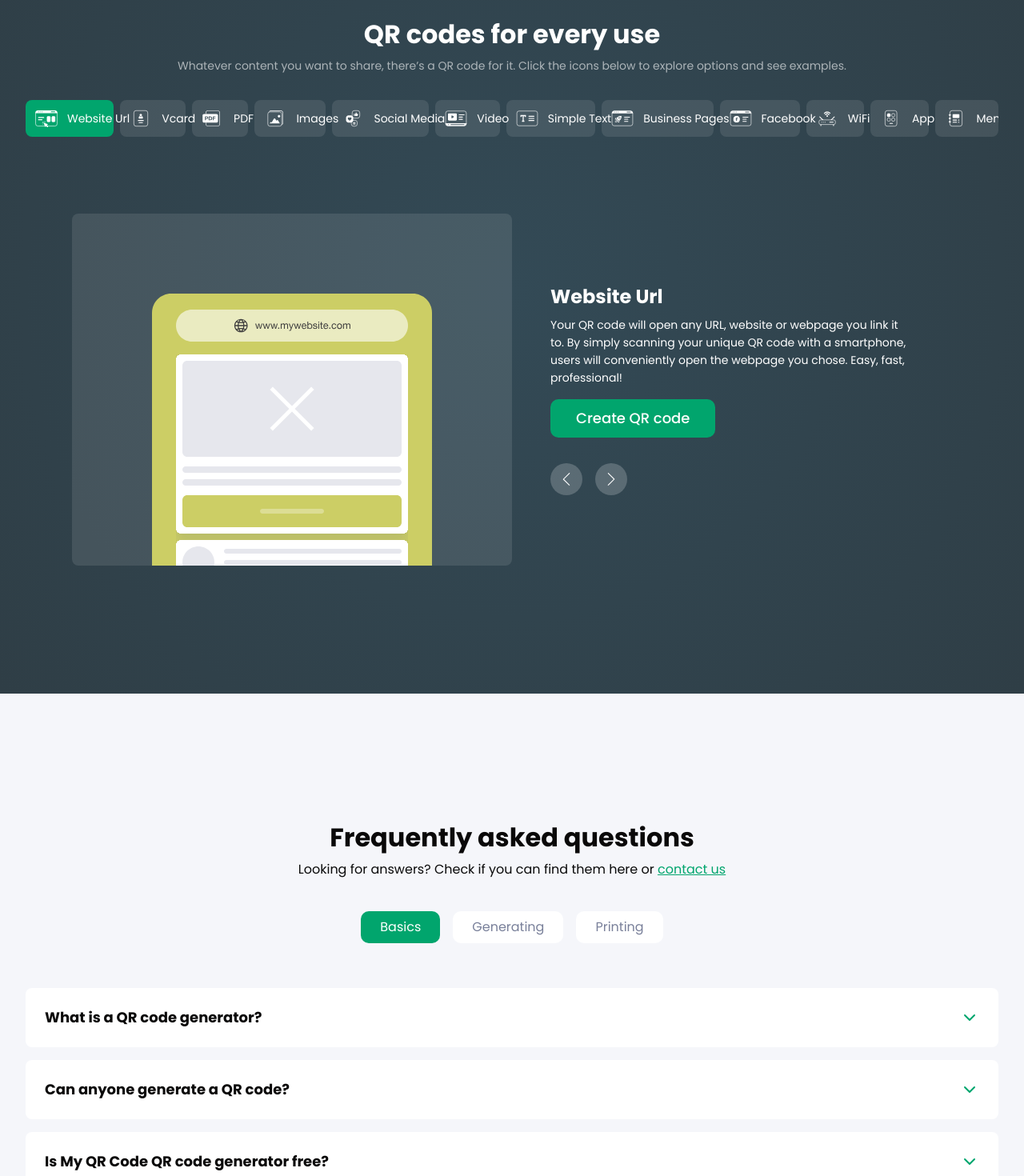
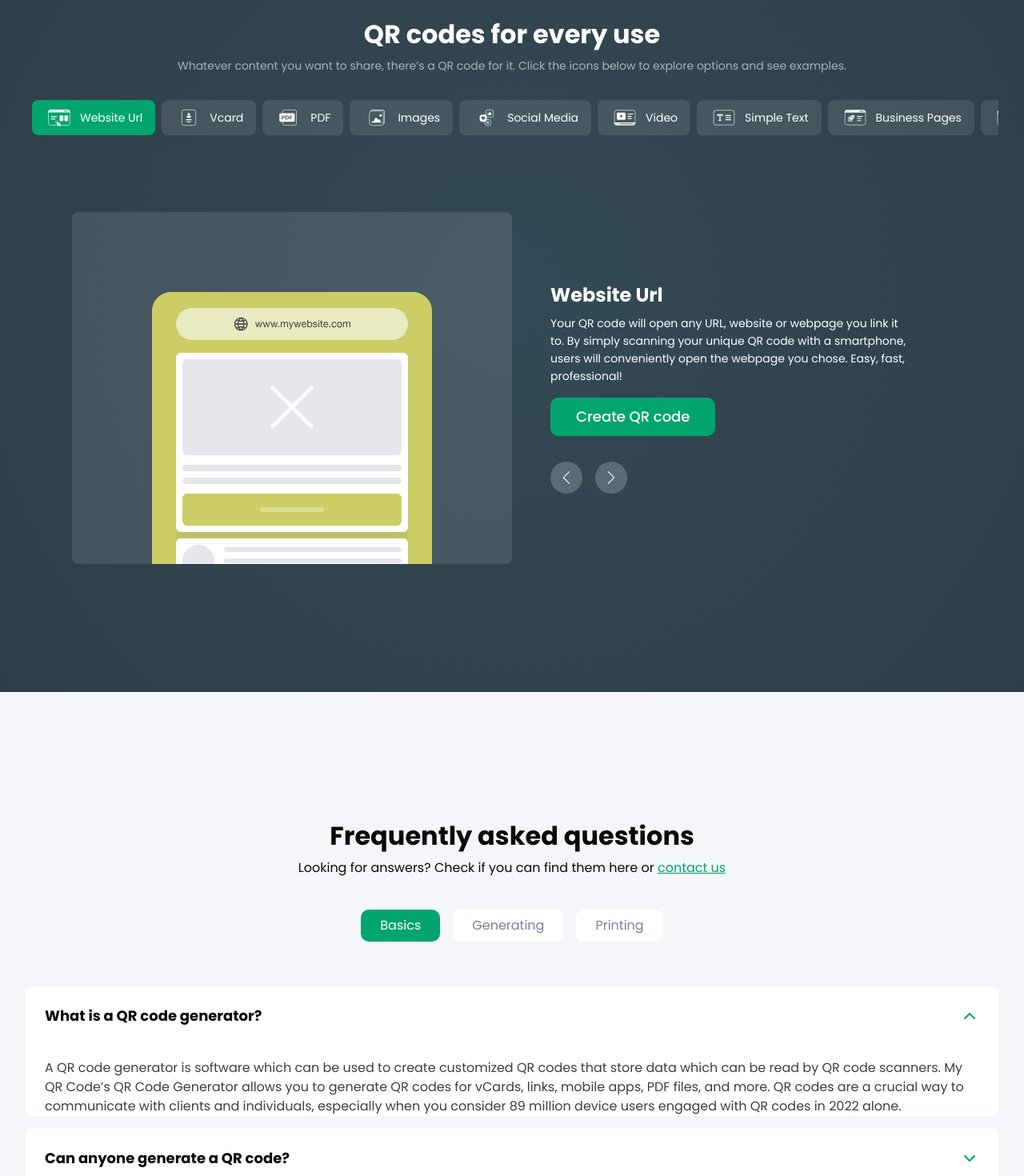
Before and after one commit to monaim3/QR-Code, a Next.js app: page / in a window 1280 px wide. Shown: the part 1960-3430 px from the top of the page at 80% size. Built offline with nearby package versions, Linux system fonts and the light colour scheme.

Commit message:
update animation

```diff
--- a/app/globals.css
+++ b/app/globals.css
@@ -78,6 +78,14 @@
   --sidebar-border: oklch(1 0 0 / 10%);
   --sidebar-ring: oklch(0.556 0 0);
 }
+.scrollbar-hide {
+  -ms-overflow-style: none; /* IE and Edge */
+  scrollbar-width: none; /* Firefox */
+}
+
+.scrollbar-hide::-webkit-scrollbar {
+  display: none; /* Chrome, Safari, Opera */
+}
 
 @layer base {
   * {
--- a/components/home/faq.tsx
+++ b/components/home/faq.tsx
@@ -8,6 +8,7 @@ import {
 import { ChevronDown } from "lucide-react";
 import React, { useState } from "react";
 import Container from "../common/parent-container";
+import { motion, AnimatePresence } from "framer-motion";
 
 class FaqTabItem {
   id: number;
@@ -104,8 +105,22 @@ export default function Faq() {
   const [activeTab, setActiveTab] = useState(FaqData[0].id);
   const [isDropdownOpen, setIsDropdownOpen] = useState(false);
   const scrollContainerRef = React.useRef<HTMLDivElement>(null);
+  const activeTabItem = FaqData.find(tab => tab.id === activeTab);
 
-  const activeTabItem = FaqData.find((tab) => tab.id === activeTab);
+  const [openItem, setOpenItem] = useState<string | undefined>(
+    activeTab === 1 ? "item-0" : undefined
+  );
+
+// Tab change handler
+const handleTabChange = (tabId: number) => {
+  setActiveTab(tabId);
+  setOpenItem(undefined); // collapses all FAQs in new tab
+};
+
+const handleItemClick = (index: number) => {
+  setOpenItem(openItem === `item-${index}` ? undefined : `item-${index}`);
+};
+
 
   return (
     <section className="bg-[#F5F6FA] desktop:py-40 py-16 ">
@@ -188,7 +203,7 @@ export default function Faq() {
               <button
                 key={faq.id}
                 onMouseDown={(e) => e.preventDefault()}
-                onClick={() => setActiveTab(faq.id)}
+                onClick={() => handleTabChange(faq.id)}
                 className={`
                   flex items-center px-6 py-2 rounded-[10px]
                   font-medium whitespace-nowrap
@@ -222,26 +237,42 @@ export default function Faq() {
             <Accordion
             type="single"
             collapsible
+            value={openItem} // controlled state
+            onValueChange={(val) => setOpenItem(val)}
             className="w-full flex flex-col gap-4"
           >
-              {FaqData[activeTab - 1].item.map((item, index) => (
-                <AccordionItem
-                  key={index}
-                  value={`item-${index}`}
-                  className="bg-white rounded-lg w-full"
+            {activeTabItem?.item.map((item, index) => {
+            const isOpen = openItem === `item-${index}`;
+            return (
+              <AccordionItem key={index} value={`item-${index}`} className="bg-white rounded-lg w-full">
+                <AccordionTrigger
+                onClick={() => handleItemClick(index)}
+                className="p-6 text-[var(--Black)] text-[18px] leading-[26px] font-sans font-bold items-center rounded-[12px]"
                 >
-                  <AccordionTrigger className="p-6 text-[var(--Black)] text-[18px] leading-[26px] font-sans font-bold items-center rounded-[12px]">
                   {item.question}
                 </AccordionTrigger>
 
-                  <AccordionContent className="px-6 pt-0 text-[var(--Dark-gray)] text-[16px] leading-[24px]">
+                <AnimatePresence initial={false}>
+                  {isOpen && (
+                    <motion.div
+                      key={`faq-${activeTab}-${index}`} // unique key per tab + item
+                      initial={{ height: 0, opacity: 0 }}
+                      animate={{ height: "auto", opacity: 1 }}
+                      exit={{ height: 0, opacity: 0 }}
+                      transition={{ duration: 0.35, ease: "easeInOut" }}
+                      className="overflow-hidden"
+                    >
+                      <div className="px-6 pt-4 text-[var(--Dark-gray)] text-[16px] leading-[24px]">
                         {item.answer}
-                  </AccordionContent>
+                      </div>
+                    </motion.div>
+                  )}
+                </AnimatePresence>
               </AccordionItem>
-              ))}
+            );
+          })}
           </Accordion>
           </div>
-
         </div>
       </Container>
     </section>
--- a/components/home/qr_types.tsx
+++ b/components/home/qr_types.tsx
@@ -1,9 +1,9 @@
 "use client";
-import { Button } from "@/components/ui/button";
 import Image from "next/image";
 import React from "react";
 import { SlArrowLeft, SlArrowRight } from "react-icons/sl";
 import Container from "../common/parent-container";
+import { motion, AnimatePresence } from "framer-motion";
 
 class QrType {
   id: number;
@@ -164,8 +164,8 @@ export default function QrTypes() {
           <div className="w-full">
             <div
                 ref={scrollContainerRef}
-              className="flex gap-2  overflow-x-auto  scrollbar-hide cursor-grab active:cursor-grabbing"
-              style={{ scrollbarWidth: "none", msOverflowStyle: "none" }}
+                className="flex gap-2 overflow-x-auto scrollbar-hide scroll-smooth px-2"
+                style={{ scrollSnapType: "x mandatory" }}
                 onMouseDown={(e: React.MouseEvent<HTMLDivElement>) => {
                   const container = scrollContainerRef.current;
                   if (!container) return;
@@ -173,7 +173,10 @@ export default function QrTypes() {
                   const startX = e.pageX - container.offsetLeft;
                   const scrollLeft = container.scrollLeft;
 
+                  let isDragging = false;
+
                   const onMouseMove = (moveEvent: MouseEvent) => {
+                    isDragging = true;
                     const x = moveEvent.pageX - container.offsetLeft;
                     const walk = (x - startX) * 2;
                     container.scrollLeft = scrollLeft - walk;
@@ -182,24 +185,28 @@ export default function QrTypes() {
                   const onMouseUp = () => {
                     document.removeEventListener("mousemove", onMouseMove);
                     document.removeEventListener("mouseup", onMouseUp);
+                    setTimeout(() => (isDragging = false), 0);
                   };
 
                   document.addEventListener("mousemove", onMouseMove);
                   document.addEventListener("mouseup", onMouseUp);
-              }}>
+                }}
+              >
                 {QrTypeData.map((qr) => {
                   const isActive = activeTab === qr.id;
-                const tabRef = React.createRef<HTMLButtonElement>();
+                  const tabRefs = React.useRef<Record<number, HTMLButtonElement | null>>({});
+                  // Use ref map instead of createRef each render
+                  if (!tabRefs.current[qr.id]) tabRefs.current[qr.id] = null;
 
                   const handleClick = () => {
+                    if (tabRefs.current[qr.id]) {
                       setActiveTab(qr.id);
 
-                  // Scroll tab into view smoothly
-                  if (tabRef.current && scrollContainerRef.current) {
-                    tabRef.current.scrollIntoView({
+                      // Smooth scroll active tab into view
+                      tabRefs.current[qr.id]?.scrollIntoView({
                         behavior: "smooth",
-                      inline: "center", // scrolls horizontally to center the tab
-                      block: "nearest", // vertically do nothing
+                        inline: "center",
+                        block: "nearest",
                       });
                     }
                   };
@@ -208,25 +215,35 @@ export default function QrTypes() {
                     <button
                       key={qr.id}
                       data-id={qr.id}
-                    ref={tabRef}
+                      ref={(el) => {
+                          tabRefs.current[qr.id] = el; // assign only
+                        }}
                       onMouseDown={(e) => e.preventDefault()}
                       onClick={handleClick}
                       className={`
-                    flex items-center gap-2 px-2 pr-4 py-2 rounded-lg font-medium transition-all duration-300 ease-linear whitespace-nowrap
-                    ${
-                      isActive
+                        flex items-center gap-2 px-4 py-2 rounded-lg font-medium transition-all duration-300 ease-linear
+                        flex-shrink-0
+                        ${isActive
                           ? "bg-[var(--Blue)] text-white"
-                        : "bg-white/10 text-white hover:bg-[var(--Blue)]"
-                    }
-                  `}>
+                          : "bg-white/10 text-white hover:bg-[var(--Blue)]"}
+                      `}
+                      style={{ scrollSnapAlign: "center" }}
+                    >
+                      {/* Fixed-size icon wrapper */}
+                      <div
+                        className="flex-shrink-0 w-9 h-7 flex items-center justify-center"
+                        style={{ minWidth: 36, minHeight: 26 }}
+                      >
                         <Image
                           src={qr.tabImagePath}
                           alt={qr.title}
                           width={36}
                           height={26}
-                      className="flex-shrink-0"
                         />
-                    <span className="text-[14px] leading-[22px] font-sans font-normal whitespace-nowrap">
+                      </div>
+
+                      {/* Full text */}
+                      <span className="text-[14px] leading-[22px] font-sans font-normal flex-shrink-0">
                         {qr.title}
                       </span>
                     </button>
@@ -235,7 +252,22 @@ export default function QrTypes() {
               </div>
             <div className="flex flex-col items-center justify-center pt-6 max-w-[1100px] mx-auto desktop:flex-row desktop:pt-[96px] gap-10 desktop:gap-0">
               {/* Left: Image */}
-              <div className="rounded-lg bg-white/10 px-[25px] pt-[56px] desktop:pt-[100px] w-full max-w-1/2 desktop:w-1/2 flex justify-center">
+             <AnimatePresence mode="wait">
+              <motion.div
+                key={activeTab}
+                initial={{ opacity: 0 }}
+                animate={{ opacity: 1 }}
+                exit={{ opacity: 0 }}
+                transition={{ duration: 0.35, ease: "easeOut" }}
+                className="relative overflow-hidden rounded-lg bg-white/10 px-[25px] pt-[56px] desktop:pt-[100px] w-full desktop:w-1/2 flex justify-center"
+              >
+                <motion.div
+                  initial={{ opacity: 0, y: 80 }}
+                  animate={{ opacity: 1, y: 0 }}
+                  exit={{ opacity: 0, y: 40 }}
+                  transition={{ duration: 0.60, ease: [0.22, 1, 0.36, 1] }}
+                  className="flex justify-center"
+                >
                   <Image
                     src={
                       QrTypeData.find((qr) => qr.id === activeTab)
@@ -251,34 +283,67 @@ export default function QrTypes() {
                     priority
                     className="object-contain object-bottom"
                   />
-              </div>
+                </motion.div>
+              </motion.div>
+             </AnimatePresence>
+              {/* Right: Text */}
+              <AnimatePresence mode="wait">
+              <motion.div
+                key={activeTab}
+                initial={{ opacity: 0 }}
+                animate={{ opacity: 1 }}
+                exit={{ opacity: 0 }}
+                transition={{ duration: 0.2, ease: [0.22, 1, 0.36, 1] }}
+                className="flex flex-col justify-center items-center desktop:items-start w-full max-w-1/2 desktop:w-1/2 px-0 desktop:px-12"
+              >
+                <motion.h3
+                  initial={{ opacity: 0, y: -20 }}
+                  animate={{ opacity: 1, y: 0 }}
+                  exit={{ opacity: 0, y: -10 }}
+                  transition={{ duration: 0.4, ease: "easeOut" }}
+                  className="text-[20px] leading-[28px] font-bold text-center desktop:text-left text-white pb-2 desktop:text-[24px] desktop:leading-[32px]"
+                >
+                  {QrTypeData.find((qr) => qr.id === activeTab)?.title}
+                </motion.h3>
 
-              {/* Right: Text */}
-              <div className="flex flex-col justify-center items-center desktop:items-start w-full max-w-1/2 desktop:w-1/2 px-0 desktop:px-12">
-                <h3 className="text-[20px] leading-[28px] font-bold text-center desktop:text-left text-white pb-2 desktop:text-[24px] desktop:leading-[32px]">
-                  {QrTypeData.find((qr) => qr.id === activeTab)?.title}
-                </h3>
-                <p className="text-[14px] leading-[22px] font-normal text-center desktop:text-start text-white pb-4">
-                  {
-                    QrTypeData.find((qr) => qr.id === activeTab)
-                      ?.contentDescription
-                  }
-                </p>
-                <a href="#"className="bg-[var(--Blue)] hover:bg-[#018f5f] rounded-[10px] text-white text-[18px] leading-[26px] font-medium py-[11px] px-[32px] inline-block transition-all duration-300 ease-linear
-">Create QR code</a>
+                <motion.p
+                  initial={{ opacity: 0, y: -10 }}
+                  animate={{ opacity: 1, y: 0 }}
+                  exit={{ opacity: 0, y: -5 }}
+                  transition={{ duration: 0.45, ease: "easeOut", delay: 0.05 }}
+                  className="text-[14px] leading-[22px] font-normal text-center desktop:text-start text-white pb-4"
+                >
+                  {QrTypeData.find((qr) => qr.id === activeTab)?.contentDescription}
+                </motion.p>
+
+                <motion.a
+                  href="#"
+                  initial={{ opacity: 0, y: 20 }}
+                  animate={{ opacity: 1, y: 0 }}
+                  exit={{ opacity: 0, y: 20 }}
+                  transition={{ duration: 0.3, ease: [0.22, 1, 0.36, 1], delay: 0.1 }}
+                  className="bg-[var(--Blue)] hover:bg-[#018f5f] rounded-[10px] text-white text-[18px] leading-[26px] font-medium py-[11px] px-[32px] inline-block transition-all duration-300 ease-linear"
+                >
+                  Create QR code
+                </motion.a>
+
+                {/* Arrow buttons */}
                 <div className="flex flex-row justify-center desktop:justify-start items-center pt-8 gap-4">
                   <div
                     className="size-10 bg-white/20 rounded-full flex items-center justify-center hover:bg-[var(--Black)] transition-all cursor-pointer duration-300 ease-linear"
-                    onClick={() => changeTab("left")}>
+                    onClick={() => changeTab("left")}
+                  >
                     <SlArrowLeft className="text-white w-4 h-4" />
                   </div>
                   <div
                     className="size-10 bg-white/20 rounded-full flex items-center justify-center hover:bg-[var(--Black)] transition-all cursor-pointer duration-300 ease-linear"
-                    onClick={() => changeTab("right")}>
+                    onClick={() => changeTab("right")}
+                  >
                     <SlArrowRight className="text-white w-4 h-4" />
                   </div>
                 </div>
-              </div>
+              </motion.div>
+            </AnimatePresence>
             </div>
           </div>
         </div>
@@ -286,3 +351,5 @@ export default function QrTypes() {
     </section>
   );
 }
+
+//const tabRef = React.createRef<HTMLButtonElement>();
--- a/package.json
+++ b/package.json
@@ -15,6 +15,7 @@
     "@radix-ui/react-tabs": "^1.1.13",
     "class-variance-authority": "^0.7.1",
     "clsx": "^2.1.1",
+    "framer-motion": "^12.24.0",
     "lucide-react": "^0.562.0",
     "next": "16.1.1",
     "react": "19.2.3",
```
Also changed, not shown: components/ui/accordion.tsx (+6 -3 lines), 1 other file (tests, documents, lock files or other folders). Lines whose indentation alone changed are shown as unchanged.
